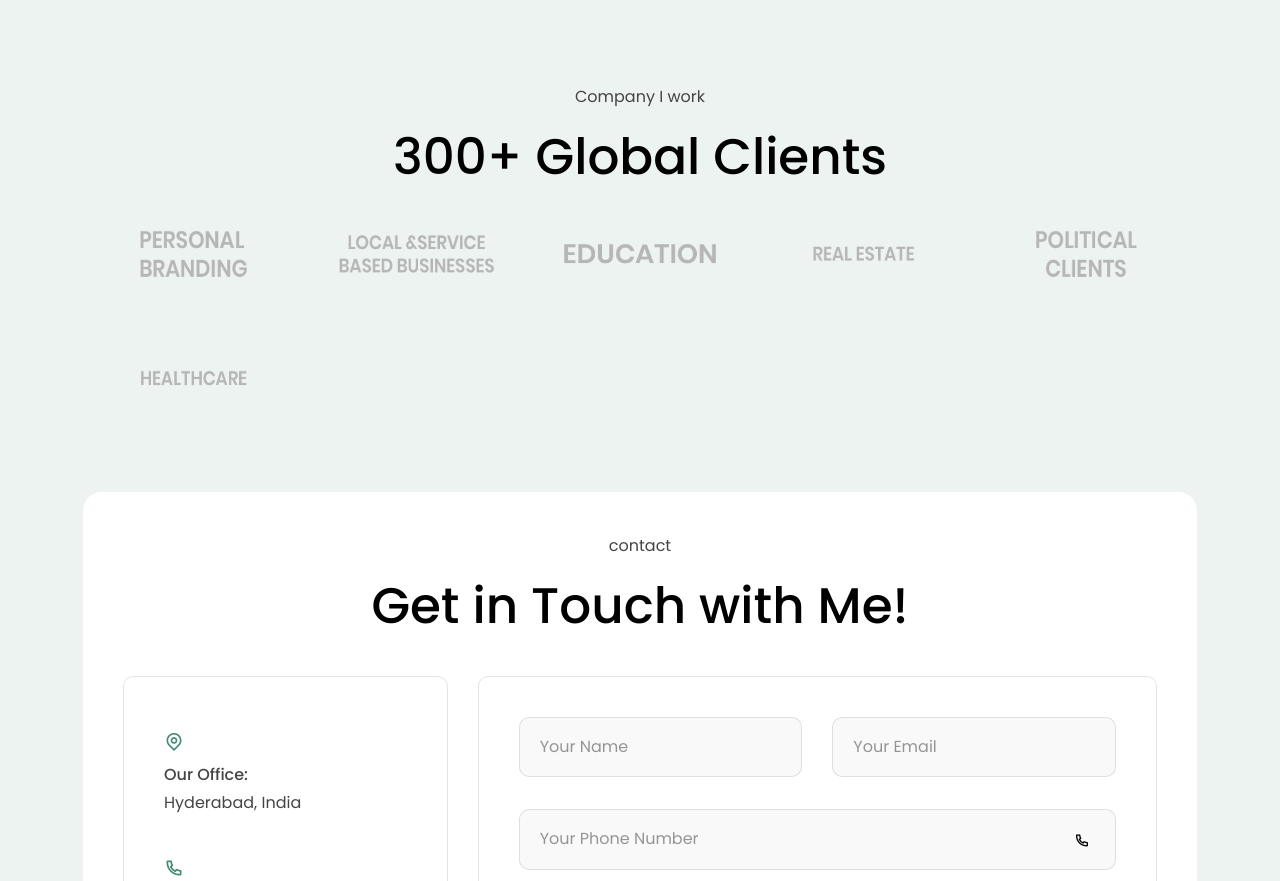
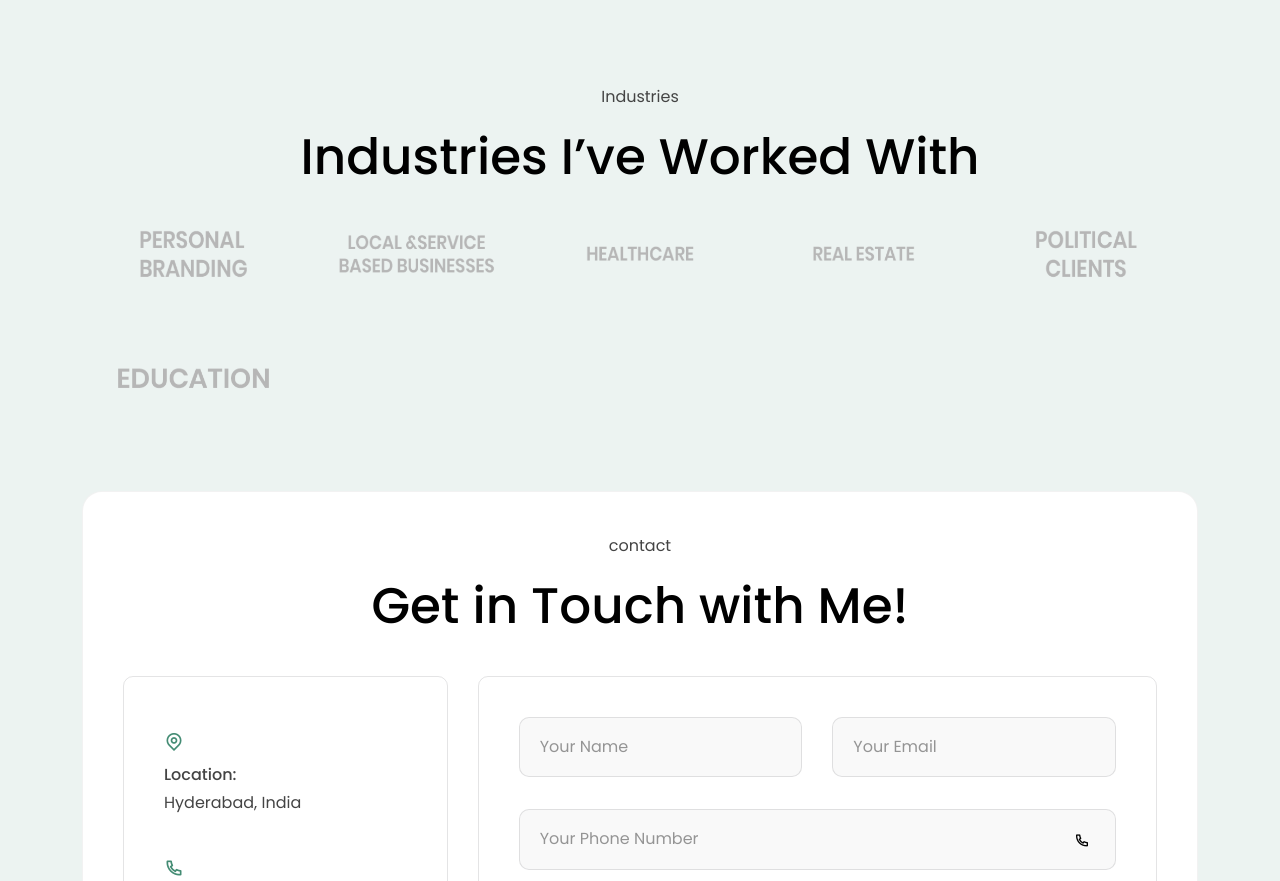
Before and after one commit to dharaninetha22/sekhar_portfolio, a plain HTML site: page index.html in a window 1280 px wide. Shown: the part 5420-6301 px from the top of the page. Drawn offline with nearby package versions, Linux system fonts and the light colour scheme; animation ran at ten frames a second.

Commit message:
changed location

```diff
--- a/index.html
+++ b/index.html
@@ -927,8 +927,8 @@
             <div class="row justify-content-center">
                 <div class="col-xl-12">
                     <div class="section-title text-center pt-5 mb-65 wow fadeInUp delay-0-2s">
-                        <p>Company I work</p>
-                        <h2>300+ Global Clients</h2>
+                        <p>Industries</p>
+                        <h2>Industries I’ve Worked With</h2>
                     </div>
                 </div>
             </div>
@@ -940,7 +940,7 @@
                     <img src="assets/images/c2.png" alt="brand Logo" />
                 </a>
                 <a class="client-logo-item wow fadeInUp delay-0-4s">
-                    <img src="assets/images/c3.png" alt="brand Logo" />
+                    <img src="assets/images/c6.png" alt="brand Logo" />
                 </a>
                 <a class="client-logo-item wow fadeInUp delay-0-5s">
                     <img src="assets/images/c4.png" alt="brand Logo" />
@@ -949,7 +949,7 @@
                     <img src="assets/images/c5.png" alt="brand Logo" />
                 </a>
                 <a class="client-logo-item wow fadeInUp delay-0-2s">
-                    <img src="assets/images/c6.png" alt="brand Logo" />
+                    <img src="assets/images/c3.png" alt="brand Logo" />
                 </a>
 
             </div>
@@ -1058,7 +1058,7 @@
                                 <div class="contact-icon">
                                     <i class="ri-map-pin-line"></i>
                                 </div>
-                                <h2>our office:</h2>
+                                <h2>Location:</h2>
                                 <p>Hyderabad, India</p>
                             </div>
                             <!-- / END CONTACT SINGLEDESIGN AREA -->
@@ -1221,7 +1221,7 @@
                     <div class="col-lg-6">
                         <div class="copyright-text extra-copyright">
                             <p>
-                                Crafted with ❤️ Themesvila
+
                             </p>
                         </div>
                     </div>
@@ -1299,7 +1299,4 @@
 
 </body>
 
-
-<!-- Mirrored from bestwpware.com/html/tf/dorbesh/index.html by HTTrack Website Copier/3.x [XR&CO'2014], Sat, 03 Jan 2026 08:43:33 GMT -->
-
 </html>
```
